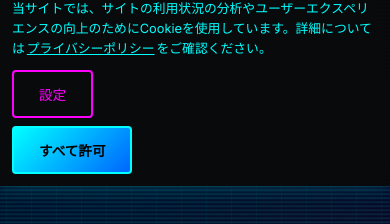
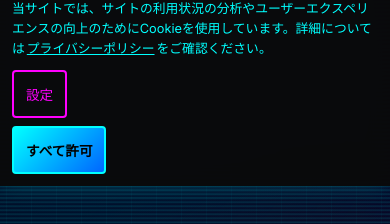
Before and after one commit to Ueno-Yuki/portfolio, a Next.js app: page / in a window 390 px wide. Shown: the part 146-370 px from the top of the page. Built offline with nearby package versions, Linux system fonts and the light colour scheme; no server answers.

Commit message:
fix: レイアウトとURL修正 - CookieバナーのボタンCSSを修正 - SAA認定証URLがDVAになっていたため修正

```diff
--- a/package.json
+++ b/package.json
@@ -4,7 +4,7 @@
   "private": true,
   "scripts": {
     "dev": "rm -rf .next/ && next dev --turbopack",
-    "build": "next build",
+    "build": "rm -rf .next/ && next build",
     "start": "next start",
     "lint": "next lint"
   },
--- a/src/constants/urls.ts
+++ b/src/constants/urls.ts
@@ -19,7 +19,7 @@ export const EXTERNAL_URLS = {
   github: 'https://github.com/Ueno-Yuki',
 
   // AWS認定資格
-  awsSAA: 'https://www.credly.com/badges/c7aecacd-c788-4af0-98f1-869970824c19/public_url', // 実際のバッジURLに変更
+  awsSAA: 'https://www.credly.com/badges/4689da15-2eeb-4c1a-a3be-60c9e5263d0c/public_url', // 実際のバッジURLに変更
   awsDeveloper: 'https://www.credly.com/badges/c7aecacd-c788-4af0-98f1-869970824c19/public_url', // 実際のバッジURLに変更
 
   // 参考資料・外部リンク
--- a/src/styles/UI/CookieBanner.module.css
+++ b/src/styles/UI/CookieBanner.module.css
@@ -166,7 +166,9 @@
   }
 }
 
-/* レスポンシブ */
+/* ============================
+ * レスポンシブ
+ * ============================ */
 @media (max-width: 940px) {
   .cookieBanner {
     bottom: auto;
--- a/src/styles/common/common.module.css
+++ b/src/styles/common/common.module.css
@@ -61,7 +61,6 @@
   background: linear-gradient(135deg, var(--neon-cyan), var(--neon-blue));
   border: 2px solid var(--neon-cyan);
   color: #000;
-  padding: 12px 25px;
   border-radius: 4px;
   font-family: 'Share Tech Mono', monospace;
   font-size: 14px;
@@ -81,7 +80,6 @@
   background: transparent;
   border: 2px solid var(--neon-pink);
   color: var(--neon-pink);
-  padding: 12px 25px;
   border-radius: 4px;
   font-family: 'Share Tech Mono', monospace;
   font-size: 14px;
@@ -119,6 +117,13 @@
   opacity: 0.6;
   cursor: not-allowed;
   transform: none;
+}
+
+@media (max-width: 480px) {
+  .buttonPrimary,
+  .buttonSecondary {
+    padding: 12px;
+  }
 }
 
 /* ========================================
```
